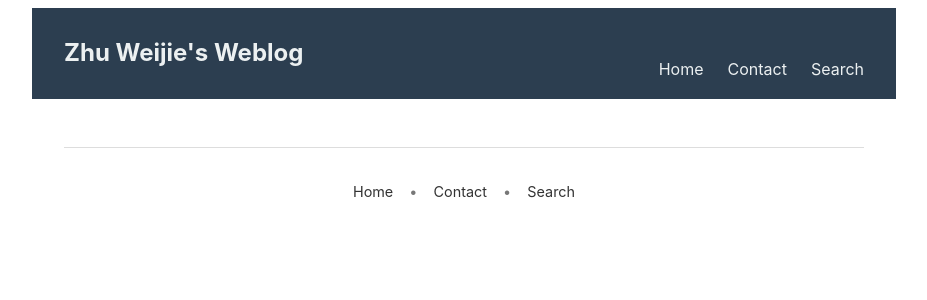
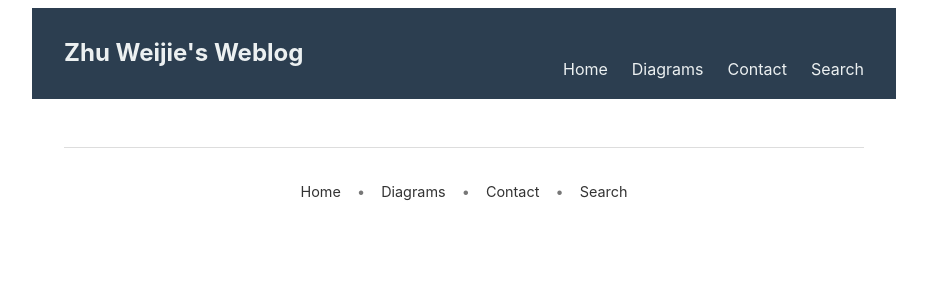
Before and after one commit to zhu-weijie/my-static-blog, a Python web app: template templates/list.html in a window 1280 px wide. Shown: the top 300 px of the page, without its empty margins (176-1103 px from the left). Run offline with Jinja, Linux system fonts and the light colour scheme; the template is opened without the code that fills it, so the values that code supplies are empty; some libraries are stand-ins or nearby versions.

Commit message:
Add the links to the header and footer

```diff
--- a/templates/base.html
+++ b/templates/base.html
@@ -25,6 +25,7 @@
             <nav class="main-nav">
                 <ul>
                     <li><a href="/">Home</a></li>
+                    <li><a href="/diagrams/">Diagrams</a></li>
                     <li><a href="/contact/">Contact</a></li>
                     <li><a href="/search/">Search</a></li>
                 </ul>
@@ -39,6 +40,8 @@
             <nav class="footer-nav">
                 <a href="/">Home</a>
                 &nbsp;&bull;&nbsp;
+                <a href="/diagrams/">Diagrams</a>
+                &nbsp;&bull;&nbsp;
                 <a href="/contact/">Contact</a>
                 &nbsp;&bull;&nbsp;
                 <a href="/search/">Search</a>
```
